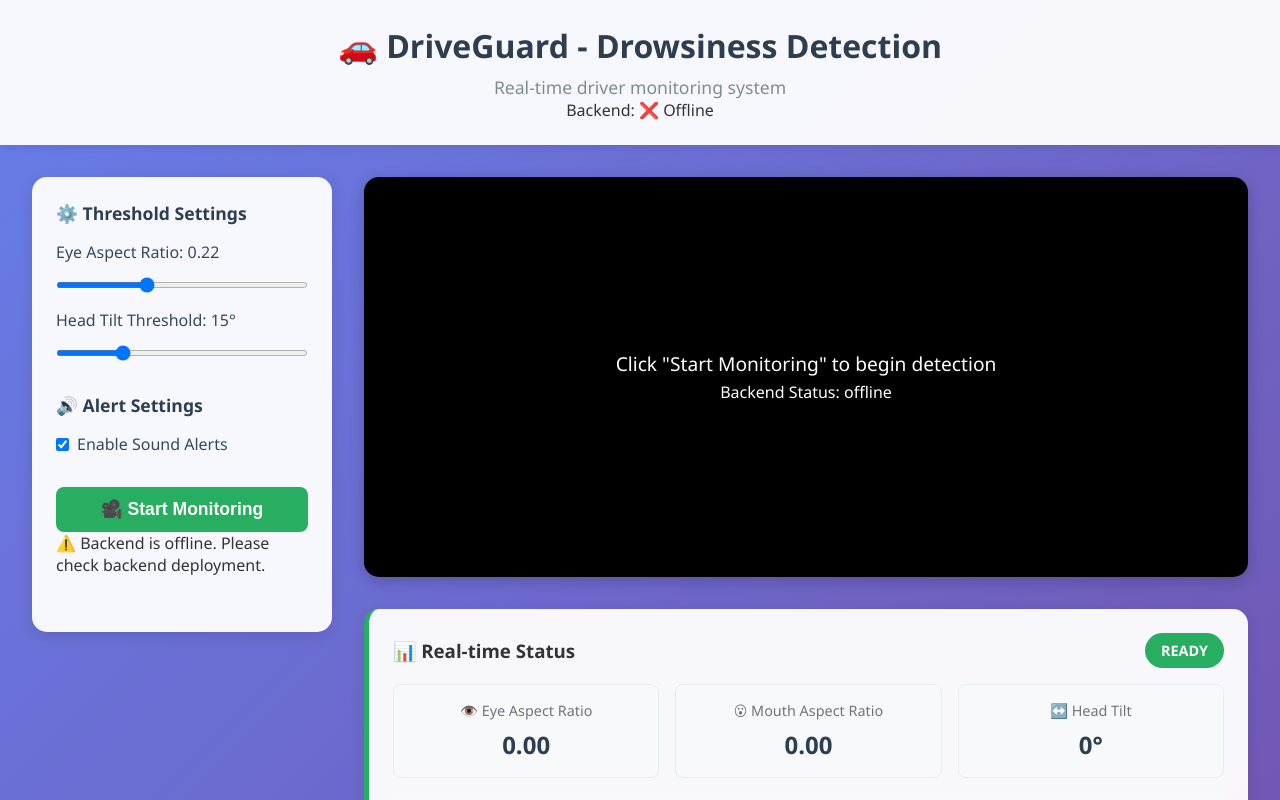
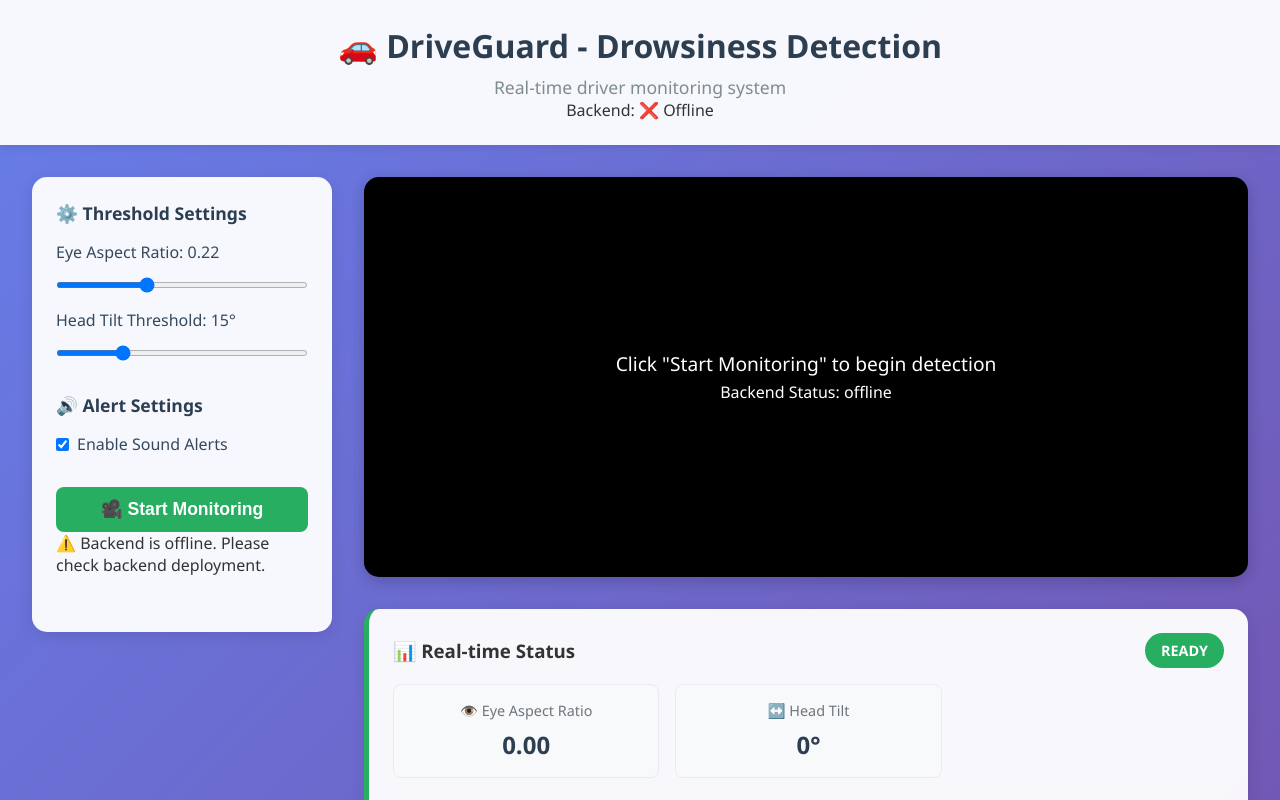
Before and after one commit to Prabhpreet007/DriveGuard-Frontend, a React (Create React App) app: page / in a window 1280 px wide. Shown: the top 800 px of the page. Built offline with nearby package versions, Linux system fonts and the light colour scheme; no server answers.

Commit message:
reducing frames interval

```diff
--- a/src/App.js
+++ b/src/App.js
@@ -124,7 +124,7 @@ const playAlertSound = () => {
     if (!isMonitoring) {
       await startCamera();
       setIsMonitoring(true);
-      intervalRef.current = setInterval(captureAndProcessFrame, 50);
+      intervalRef.current = setInterval(captureAndProcessFrame, 20);
     } else {
       stopCamera();
     }
@@ -272,10 +272,10 @@ const playAlertSound = () => {
                 <span className="metric-label">👁️ Eye Aspect Ratio</span>
                 <span className="metric-value">{alertInfo.metrics?.ear || '0.00'}</span>
               </div>
-              <div className="metric-card">
+              {/* <div className="metric-card">
                 <span className="metric-label">😮 Mouth Aspect Ratio</span>
                 <span className="metric-value">{alertInfo.metrics?.mar || '0.00'}</span>
-              </div>
+              </div> */}
               <div className="metric-card">
                 <span className="metric-label">↔️ Head Tilt</span>
                 <span className="metric-value">{alertInfo.metrics?.tilt || '0'}°</span>
```
